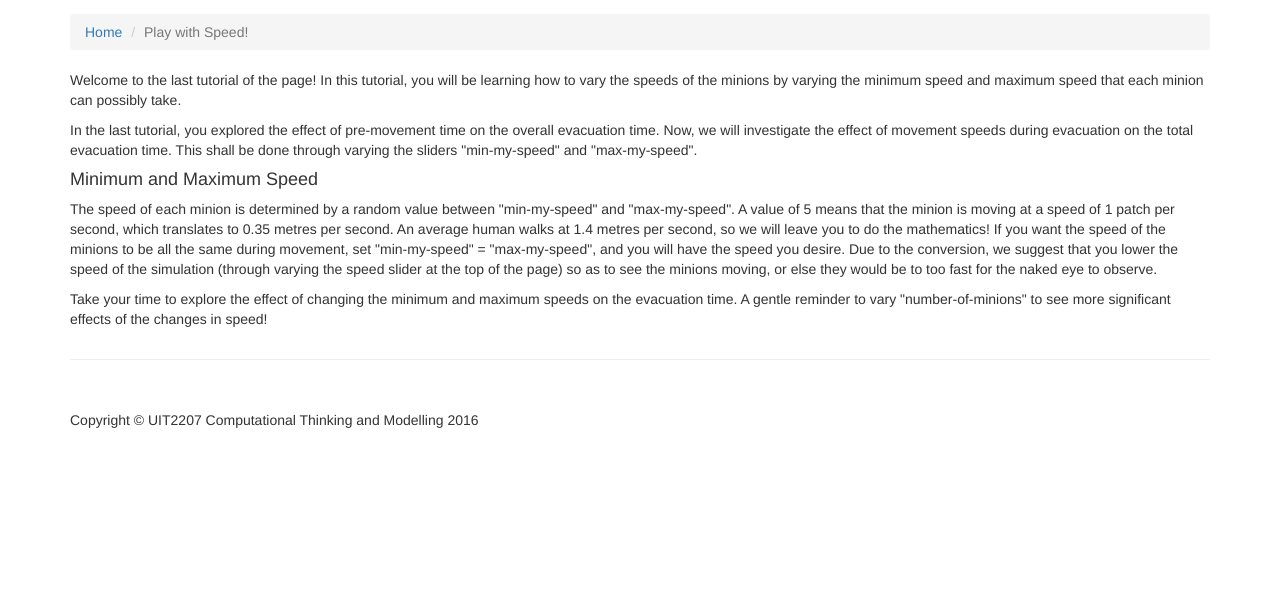
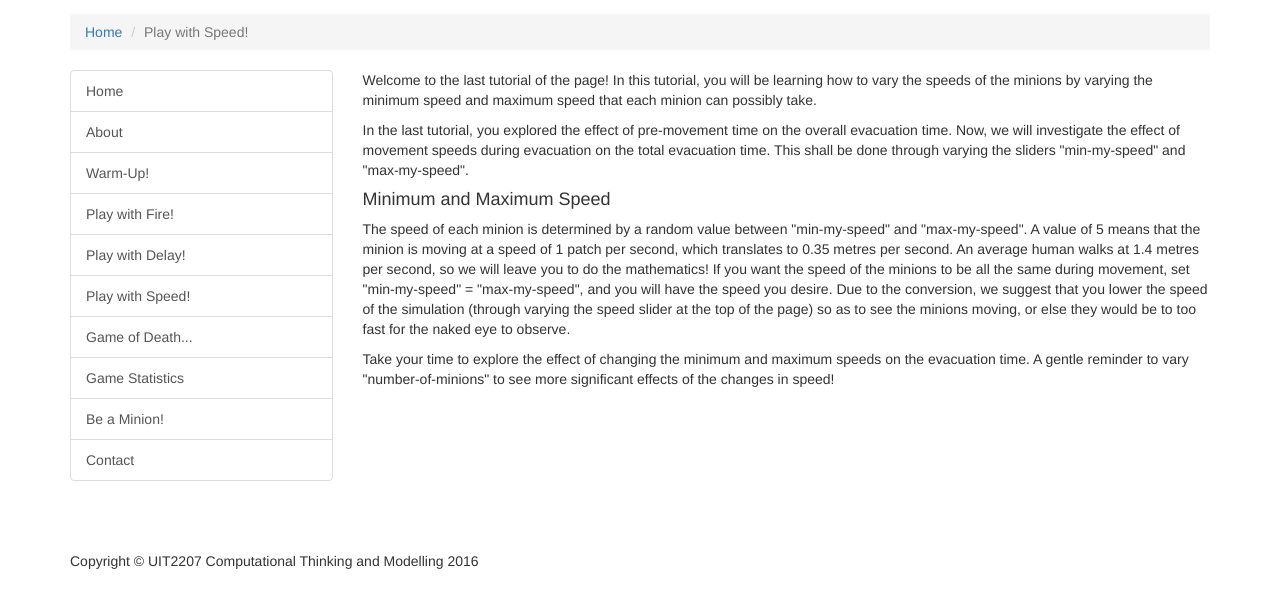
Before and after one commit to khoony/khoony.github.io, a plain HTML site: page Fire-evac-simple/playwithspeed.html in a window 1280 px wide. Shown: the part 146-754 px from the top of the page. Drawn offline with Linux system fonts and the light colour scheme.

Commit message:
Update playwithspeed.html

```diff
--- a/Fire-evac-simple/playwithspeed.html
+++ b/Fire-evac-simple/playwithspeed.html
@@ -72,26 +72,6 @@
                     <li>
                         <a href="beaminion.html">Be a Minion!</a>
                     </li>
-                    <!--<li class="dropdown">
-                        <a href="#" class="dropdown-toggle" data-toggle="dropdown">Other Pages <b class="caret"></b></a>
-                        <ul class="dropdown-menu">
-                            <li>
-                                <a href="full-width.html">Full Width Page</a>
-                            </li>
-                            <li>
-                                <a href="sidebar.html">Sidebar Page</a>
-                            </li>
-                            <li>
-                                <a href="faq.html">FAQ</a>
-                            </li>
-                            <li>
-                                <a href="404.html">404</a>
-                            </li>
-                            <li>
-                                <a href="pricing.html">Pricing Table</a>
-                            </li>
-                        </ul>
-                    </li>
                 </ul>
             </div>
             <!-- /.navbar-collapse -->
@@ -115,10 +95,24 @@
                 </ol>
             </div>
         </div>
-        <!-- /.row -->
 
         <div class="row">
-            <div class="col-lg-12">
+            <div class="col-md-3">
+                <div class="list-group">
+                    <a href="index.html" class="list-group-item">Home</a>
+                    <a href="about.html" class="list-group-item">About</a>
+                    <a href="warmup.html" class="list-group-item">Warm-Up!</a>
+                    <a href="playwithfire.html" class="list-group-item">Play with Fire!</a>
+                    <a href="playwithdelay.html" class="list-group-item">Play with Delay!</a>
+                    <a href="playwithspeed.html" class="list-group-item">Play with Speed!</a>
+                    <a href="gametime.html" class="list-group-item">Game of Death...</a>
+                    <a href="gamestats.html" class="list-group-item">Game Statistics</a>
+                    <a href="beaminion.html" class="list-group-item">Be a Minion!</a>
+                    <a href="contact.html" class="list-group-item">Contact</a>
+                </div>
+            </div>
+
+            <div class="col-md-9">
                 <p>Welcome to the last tutorial of the page! In this tutorial, you will be learning how to vary the speeds of the minions
                    by varying the minimum speed and maximum speed that each minion can possibly take. </p>
                 <p>In the last tutorial, you explored the effect of pre-movement time on the overall evacuation time. Now, we will investigate
@@ -263,8 +257,6 @@
         </div>
         <!-- /.row -->
 
-        <hr>
-
         <!-- Footer -->
         <footer>
             <div class="row">
```
